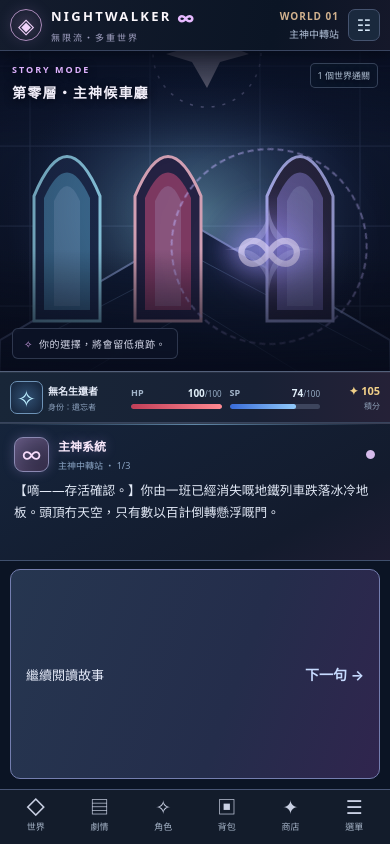
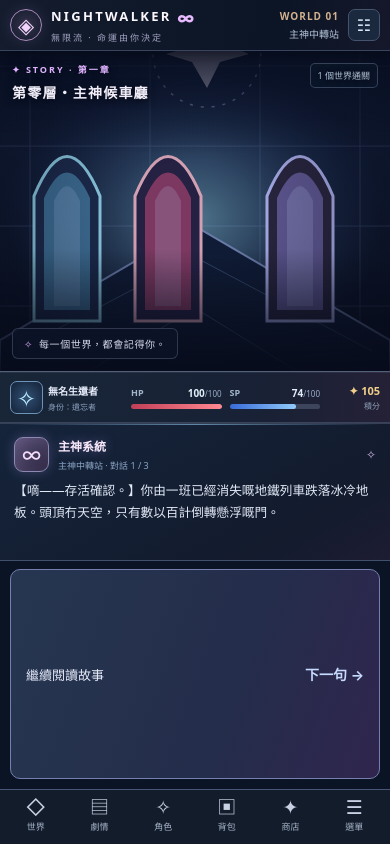
Before and after one commit to chiholung-cmd/nightwalker-rpg-web, a Next.js app: page / in a window 390 px wide. Built offline with nearby package versions, Linux system fonts and the light colour scheme.

Commit message:
Use raster illustrated anime portraits in mobile narrative and battle stages

```diff
--- a/app/page.tsx
+++ b/app/page.tsx
@@ -6,6 +6,7 @@ import {
   type Choice, type SaveState, type WorldTheme
 } from '../lib/infiniteStory'
 import { TALENTS, awardXp, combatDamage, maxHp, maxSp, spendTalent, talentRank, withProgress, xpToNext, type TalentId } from '../lib/progression'
+import { heroPortrait, guidePortrait } from '../lib/nightwalkerRaster'
 import './story.css'
 
 const SAVE_KEY = 'nightwalker-multiverse-story-v1'
@@ -317,22 +318,27 @@ export default function HomePage() {
   return <main className="iw-app">
     <header className="iw-top">
       <div className="iw-mark" aria-label="Nightwalker">◈</div>
-      <div className="iw-brand"><strong>NIGHTWALKER <em>∞</em></strong><small>無限流・多重世界</small></div>
+      <div className="iw-brand"><strong>NIGHTWALKER <em>∞</em></strong><small>無限流 · 命運由你決定</small></div>
       <div className="iw-world-id"><span>WORLD {String(game.cleared.length+game.riftCount).padStart(2,'0')}</span><small>{isBattle?'戰鬥遭遇':scene.world}</small></div>
       <button className="iw-top-button" aria-label="選單" onClick={()=>setOverlay('menu')}>☷</button>
     </header>
 
     <section className={'iw-stage iw-theme-'+theme+(isBattle?' iw-battle-active iw-fx-'+fx:'')}>
       <WorldBackdrop key={isBattle?'encounter-'+(fight?.enemy||'clerk'):scene.id} theme={theme} battle={isBattle} count={game.riftCount}/>
-      {!isBattle && <CharacterPortrait key={scene.id+'-'+(scene.face||'system')} face={scene.face} theme={theme}/>}
+      {!isBattle && (scene.face==='guide' || (scene.face==='system'&&scene.world==='主神中轉站')) ?
+        <div key={'raster-'+scene.id} className={'iw-raster-frame '+(scene.face==='guide'?'iw-raster-guide':'iw-raster-hero')} aria-hidden="true">
+          <img src={scene.face==='guide'?guidePortrait:heroPortrait} alt="" decoding="async" />
+        </div> :
+        !isBattle && <CharacterPortrait key={scene.id+'-'+(scene.face||'system')} face={scene.face} theme={theme}/>}
+      {isBattle && <div className="iw-battle-hero" aria-hidden="true"><img src={heroPortrait} alt="" decoding="async"/></div>}
       <div className="iw-vignette"/>
       <div className="iw-stage-head">
-        <div><span className="iw-stage-tag">{isBattle?'⚔ COMBAT': 'STORY MODE'}</span><strong>{isBattle?'規則異常・交戰中':scene.title}</strong></div>
+        <div><span className="iw-stage-tag">{isBattle?'⚔ BATTLE · 即時危機': '✦ STORY · '+(game.chapter<2?'第一章':'第二章')}</span><strong>{isBattle?'規則異常・交戰中':scene.title}</strong></div>
         {isBattle?<span className="iw-scene-counter">回合 {fight?.turn||1}</span>:<span className="iw-scene-counter">{game.cleared.length} 個世界通關</span>}
       </div>
       <div className="iw-stage-bottom">
         {isBattle?<div className="iw-foe"><small>ANOMALY ENCOUNTER</small><strong>{fight?enemyName(fight.enemy):'未知'}</strong><div className="iw-foe-bar"><i style={{width:((fight?.hp||0)/maxEnemyHP(fight?.enemy||'clerk')*100)+'%'}}/></div></div>:
-          <div className="iw-scene-quote"><span>✧</span> 你的選擇，將會留低痕跡。</div>}
+          <div className="iw-scene-quote"><span>✧</span> 每一個世界，都會記得你。</div>}
       </div>
       {isBattle&&<div className="iw-battle-fx"><i/><b>✦</b></div>}
     </section>
@@ -345,7 +351,7 @@ export default function HomePage() {
     </section>
 
     <section className="iw-dialogue">
-      <div className="iw-dialogue-head"><Avatar face={isBattle?'clerk':scene.face}/><div><strong>{isBattle?(fight?enemyName(fight.enemy):'戰鬥') : scene.speaker}</strong><small>{isBattle?'戰鬥情報・敵方攻擊可預判':scene.world+' ・ '+(currentLine+1)+'/'+lines.length}</small></div><span className="iw-type-indicator">{isBattle?'⚔':'●'}</span></div>
+      <div className="iw-dialogue-head"><Avatar face={isBattle?'clerk':scene.face}/><div><strong>{isBattle?(fight?enemyName(fight.enemy):'戰鬥') : scene.speaker}</strong><small>{isBattle?'BATTLE REPORT · 敵方回合':scene.world+' · 對話 '+(currentLine+1)+' / '+lines.length}</small></div><span className="iw-type-indicator">{isBattle?'⚔': '✧'}</span></div>
       <p className="iw-talking" onClick={()=>{if(mode==='story'){setTextInstant(true);setVisibleChars(fullText.length)}}}>{isBattle ? (fight?.message||'') : fullText.slice(0,visibleChars)}{mode==='story'&&visibleChars<fullText.length&&<span className="iw-cursor">▍</span>}</p>
     </section>
 
```
